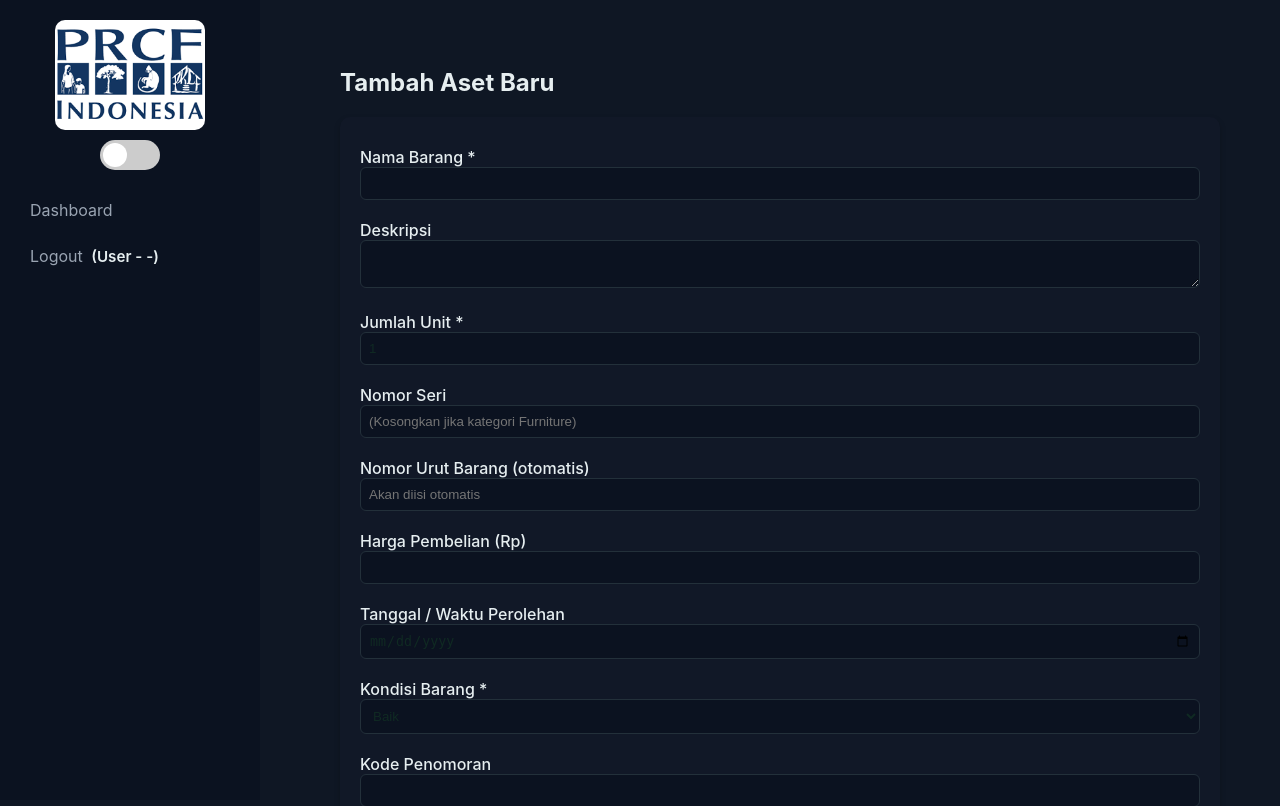
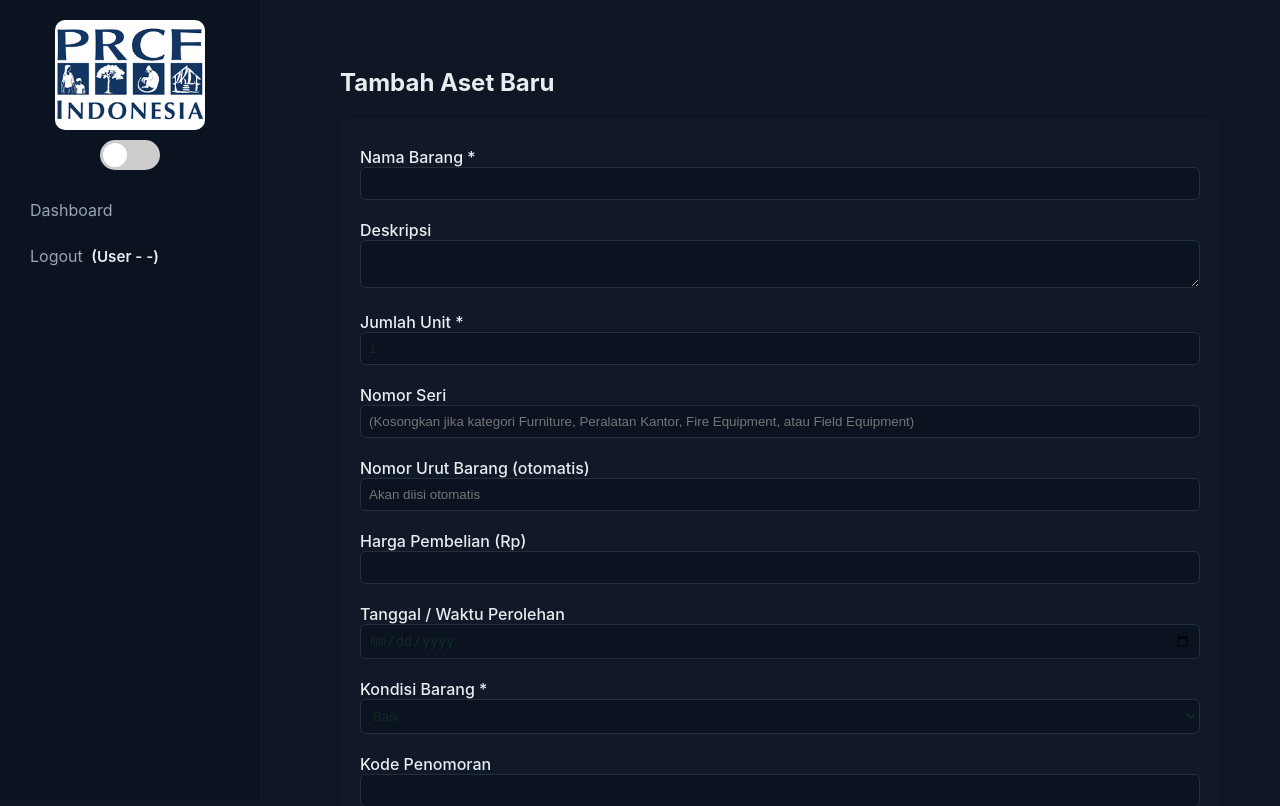
Before and after one commit to ABRORI27/prcf_aset_pro, a PHP site: page /prcf_aset_pro/modules/aset_barang/create.php in a window 1280 px wide. Shown: the top 806 px of the page. Run offline with PHP 8.4, Linux system fonts and the light colour scheme; a user stored in the database is signed in; data comes from the database, SQL or seed files in the repository.

Commit message:
pengecualian isi nomor seri untuk kategori fire equipment dan field equipment sudah boleh di kosongkan

```diff
--- a/modules/aset_barang/create.php
+++ b/modules/aset_barang/create.php
@@ -37,19 +37,24 @@
   if (empty($nama_barang) || empty($jumlah_unit) || empty($kategori_barang) || empty($lokasi_barang)) {
     echo "<div class='alert red'>⚠️ Harap isi semua field wajib!</div>";
   } else {
-// --- Atur aturan khusus nomor seri ---
-if (in_array($namaKategori, ['furniture', 'peralatan kantor'])) {
-  // furniture dan peralatan kantor boleh kosong nomor seri
+// --- Atur aturan khusus nomor seri (pengecualian kategori tertentu) ---
+$kategoriBolehKosong = ['furniture kantor', 'peralatan kantor', 'fire equipment', 'field equipment'];
+
+$namaKategoriLower = strtolower(trim($namaKategori));
+
+if (in_array($namaKategoriLower, $kategoriBolehKosong)) {
+  // kategori tertentu boleh kosong nomor seri
   if (empty($nomor_seri)) {
     $nomor_seri = null;
   }
 } else {
   // kategori lain wajib isi nomor seri
   if (empty($nomor_seri)) {
-    echo "<div class='alert red'>⚠️ Nomor seri wajib diisi untuk kategori selain Furniture dan Peralatan Kantor!</div>";
+    echo "<div class='alert red'>⚠️ Nomor seri wajib diisi untuk kategori selain Furniture Kantor, Peralatan Kantor, Field Equipment, dan Fire Equipment!</div>";
     exit;
   }
 }
+
 
 
     // --- Tentukan nomor urut barang otomatis ---
@@ -119,7 +124,7 @@
     <input type="number" name="jumlah_unit" min="1" value="1" required>
 
     <label>Nomor Seri</label>
-    <input type="text" name="nomor_seri" placeholder="(Kosongkan jika kategori Furniture)">
+    <input type="text" name="nomor_seri" placeholder="(Kosongkan jika kategori Furniture, Peralatan Kantor, Fire Equipment, atau Field Equipment)">
 
     <label>Nomor Urut Barang (otomatis)</label>
     <input type="text" name="nomor_urut_barang" readonly placeholder="Akan diisi otomatis">
```
